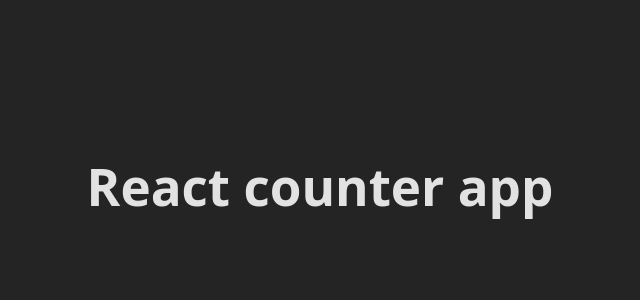
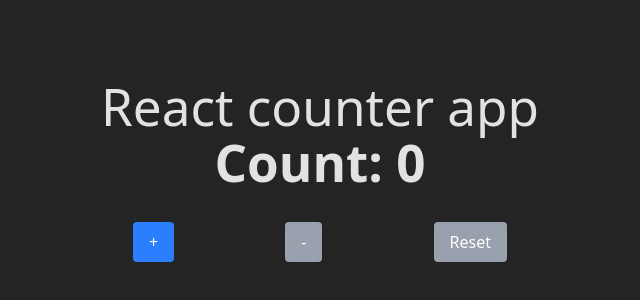
Before and after one commit to jeetu9896/react-counter, a React (Vite) app: page / in a window 1280 px wide. Shown: the part 214-514 px from the top of the page, without its empty margins (320-960 px from the left). Built offline with nearby package versions, Linux system fonts and the light colour scheme.

Commit message:
add counter using useState

```diff
--- a/package.json
+++ b/package.json
@@ -10,8 +10,10 @@
     "preview": "vite preview"
   },
   "dependencies": {
+    "@tailwindcss/vite": "^4.1.14",
     "react": "^19.1.1",
-    "react-dom": "^19.1.1"
+    "react-dom": "^19.1.1",
+    "tailwindcss": "^4.1.14"
   },
   "devDependencies": {
     "@eslint/js": "^9.36.0",
--- a/src/App.css
+++ b/src/App.css
@@ -7,3 +7,5 @@
 .card {
   padding: 2em;
 }
+
+@import "tailwindcss";
--- a/src/App.jsx
+++ b/src/App.jsx
@@ -1,9 +1,11 @@
 import "./App.css";
+import Counter from "./components/Counter";
 
 function App() {
   return (
     <>
       <h1> React counter app</h1>
+      <Counter />
     </>
   );
 }
--- /dev/null
+++ b/src/components/Counter.jsx
@@ -0,0 +1,46 @@
+import { useCallback, useState } from "react";
+
+const Counter = () => {
+  const [count, setCount] = useState(0);
+  const handleCounter = useCallback((val) => {
+    setCount((prev) => prev + val);
+  }, []);
+
+  const handleReset = useCallback(() => setCount(0), []);
+
+  return (
+    <div>
+      <h1 className="text-3xl font-bold">
+        Count: <span>{count}</span>
+      </h1>
+      <div className="flex justify-between m-8">
+        <button
+          className="bg-blue-500 text-white px-4 py-2 rounded"
+          onClick={() => handleCounter(1)}
+        >
+          +
+        </button>
+        <button
+          className={`px-4 py-2 rounded text-white ${
+            count <= 0 ? "bg-gray-400 cursor-not-allowed" : "bg-red-500"
+          }`}
+          onClick={() => handleCounter(-1)}
+          disabled={count <= 0}
+        >
+          -
+        </button>
+        <button
+          className={`px-4 py-2 rounded text-white ${
+            count <= 0 ? "bg-gray-400 cursor-not-allowed" : "bg-orange-500"
+          }`}
+          onClick={handleReset}
+          disabled={count <= 0}
+        >
+          Reset
+        </button>
+      </div>
+    </div>
+  );
+};
+
+export default Counter;
--- a/vite.config.js
+++ b/vite.config.js
@@ -1,6 +1,7 @@
 import { defineConfig } from "vite";
 import react from "@vitejs/plugin-react";
 import eslint from "vite-plugin-eslint";
+import tailwindcss from '@tailwindcss/vite'
 
 // https://vite.dev/config/
 export default defineConfig({
@@ -11,5 +12,6 @@
       include: ["src/**/*.jsx"],
       exclude: ["node_modules"],
     }),
+    tailwindcss(),
   ],
 });
```
Also changed, not shown: 1 other file (tests, documents, lock files or other folders).
